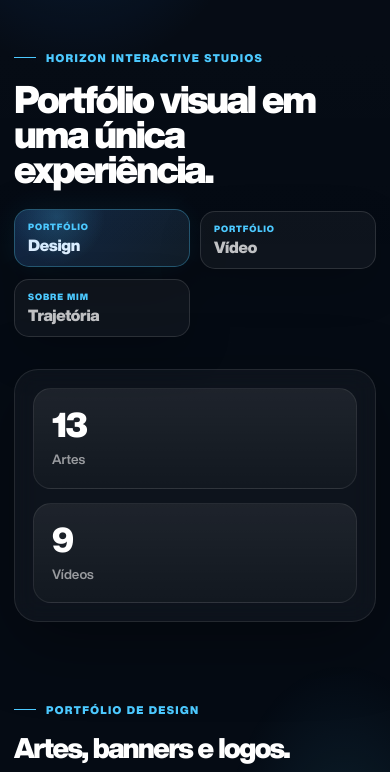
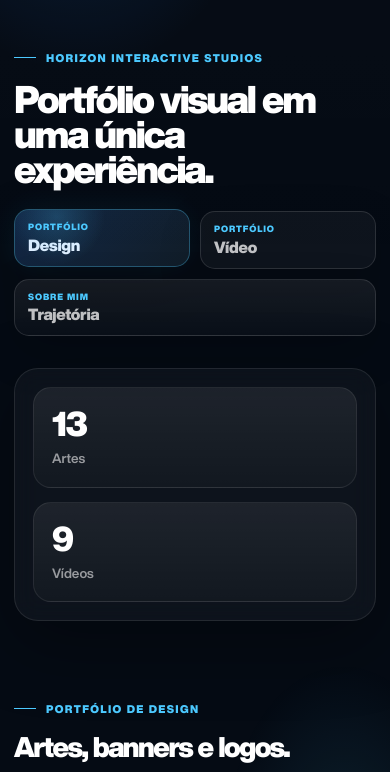
Before and after one commit to igorsiviero/design-videomaker, a plain HTML site: page index.html in a window 390 px wide. Shown: the part 72-844 px from the top of the page. Drawn offline with Linux system fonts and the light colour scheme.

Commit message:
Add files via upload

```diff
--- a/assets/css/styles.css
+++ b/assets/css/styles.css
@@ -369,6 +369,16 @@ code {
   text-transform: uppercase;
 }
 
+.hero-switch-link {
+  background: linear-gradient(180deg, rgba(255,255,255,0.065), rgba(255,255,255,0.025));
+}
+
+.hero-switch-link::before {
+  background:
+    radial-gradient(circle at 24% 12%, rgba(255,255,255,0.16), transparent 34%),
+    linear-gradient(135deg, rgba(76,201,255,0.14), rgba(30,123,255,0.08));
+}
+
 .hero-switch-btn:hover,
 .hero-switch-btn.active {
   color: var(--white);
@@ -400,6 +410,11 @@ code {
     padding: 12px 13px;
     border-radius: 15px;
     font-size: 16px;
+  }
+
+  .hero-switch-link {
+    grid-column: 1 / -1;
+    min-height: 56px;
   }
 
   .hero-switch-btn span {
```
